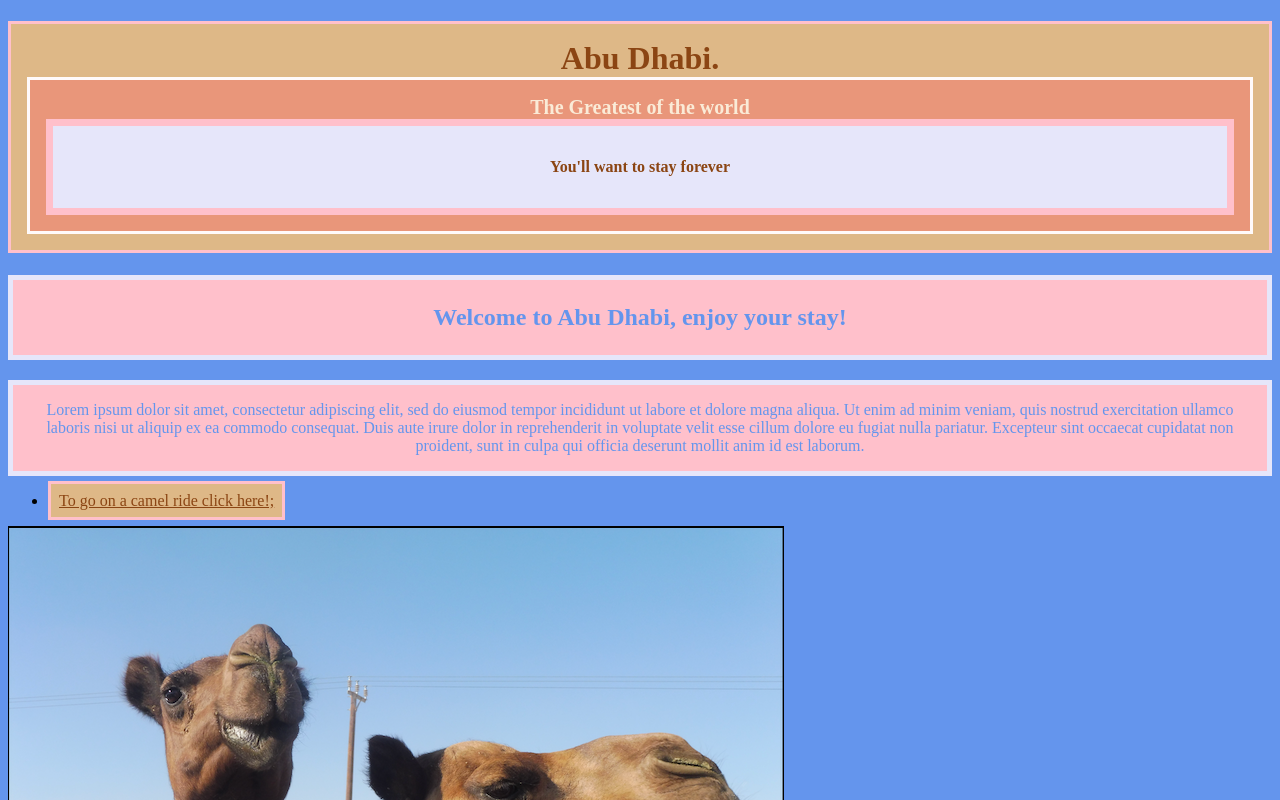
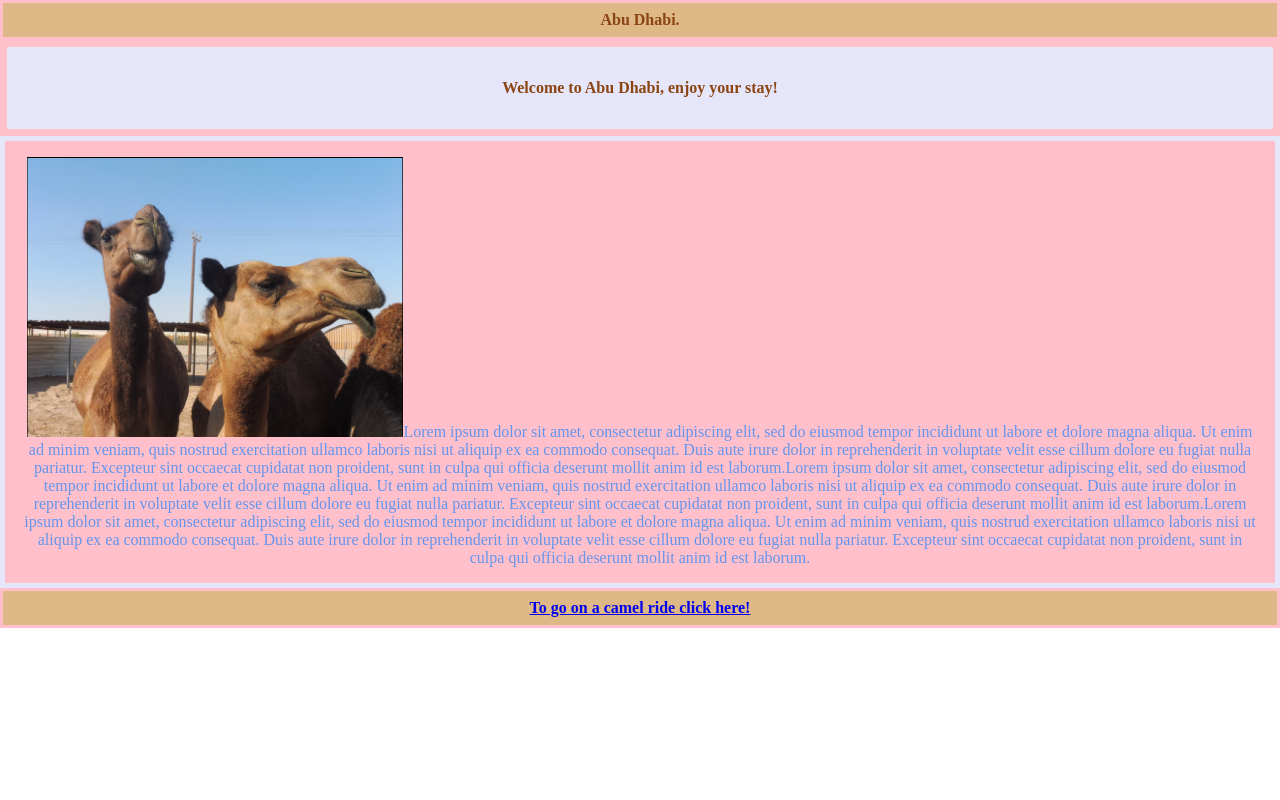
Before and after one commit to wieshaamers/my-project, a plain HTML site: page index.html in a window 1280 px wide. Shown: the top 800 px of the page. Drawn offline with Linux system fonts and the light colour scheme.

Commit message:
Advanced CSS

```diff
--- a/css/styles.css
+++ b/css/styles.css
@@ -4,6 +4,7 @@
     background-color: burlywood;
     padding: 0.5em;
     text-align: center;
+
 }
 #my-id {
     color: saddlebrown;
@@ -11,6 +12,8 @@
 	padding: 2em;
 	border: 7px solid pink;
 	font-size: 16px;
+	align-content: center;
+	text-align: center;
 }
 .my-class2 {
 	color: cornflowerblue;
@@ -28,5 +31,7 @@
 	background-color: darksalmon;
 	padding: inherit;
 	border: 3px solid snow;
+	text-align: center;
 
 }
+* { margin: 0; padding: 0; border: 0; font-size: 100%; }
--- a/index.html
+++ b/index.html
@@ -5,13 +5,13 @@
 <title>Insert title yourself</title>
 <link href="css/styles.css" rel="stylesheet" type="text/css">
 </head>
-<body class="my-class3">
-<h1 class="my-class"> Abu Dhabi.
-	  <div id="id2"> The Greatest of the world <div id="my-id"> You'll want to stay forever</div></div> </h1>
-	<h2 class="my-class2">Welcome to Abu Dhabi, enjoy your stay!</h2>
-	<p class="my-class2">Lorem ipsum dolor sit amet, consectetur adipiscing elit, sed do eiusmod tempor incididunt ut labore et dolore magna aliqua. Ut enim ad minim veniam, quis nostrud exercitation ullamco laboris nisi ut aliquip ex ea commodo consequat. Duis aute irure dolor in reprehenderit in voluptate velit esse cillum dolore eu fugiat nulla pariatur. Excepteur sint occaecat cupidatat non proident, sunt in culpa qui officia deserunt mollit anim id est laborum.</p>
-<ul>
-	<li> <a href= "http://www.buas.nl/" class="my-class"> To go on a camel ride click here!; </a></li></ul>
-<img src="images/Kamelenman.png" width="776" height="580" alt=""/>
+<body>
+<h1 class="my-class"> Abu Dhabi.</h1>
+	<div class="my-class3"> <h2 id="my-id">Welcome to Abu Dhabi, enjoy your stay!</h2>
+	<p class="my-class2"><img src="images/Kamelenman.png" width="376" height="280" />Lorem ipsum dolor sit amet, consectetur adipiscing elit, sed do eiusmod tempor incididunt ut labore et dolore magna aliqua. Ut enim ad minim veniam, quis nostrud exercitation ullamco laboris nisi ut aliquip ex ea commodo consequat. Duis aute irure dolor in reprehenderit in voluptate velit esse cillum dolore eu fugiat nulla pariatur. Excepteur sint occaecat cupidatat non proident, sunt in culpa qui officia deserunt mollit anim id est laborum.Lorem ipsum dolor sit amet, consectetur adipiscing elit, sed do eiusmod tempor incididunt ut labore et dolore magna aliqua. Ut enim ad minim veniam, quis nostrud exercitation ullamco laboris nisi ut aliquip ex ea commodo consequat. Duis aute irure dolor in reprehenderit in voluptate velit esse cillum dolore eu fugiat nulla pariatur. Excepteur sint occaecat cupidatat non proident, sunt in culpa qui officia deserunt mollit anim id est laborum.Lorem ipsum dolor sit amet, consectetur adipiscing elit, sed do eiusmod tempor incididunt ut labore et dolore magna aliqua. Ut enim ad minim veniam, quis nostrud exercitation ullamco laboris nisi ut aliquip ex ea commodo consequat. Duis aute irure dolor in reprehenderit in voluptate velit esse cillum dolore eu fugiat nulla pariatur. Excepteur sint occaecat cupidatat non proident, sunt in culpa qui officia deserunt mollit anim id est laborum.</p>
+		</div>
+	<h3 class="my-class">
+		<ul><li> <a href= "http://www.buas.nl/">  To go on a camel ride click here!</a></li></ul></h3>
+
 </body>
 </html>
```
Also changed, not shown: images/Clouds-Background-HD.jpg (added), images/Flower-Patterns.jpg (added), images/morocco-desert-dunes-EPF00549.jpg (added).
